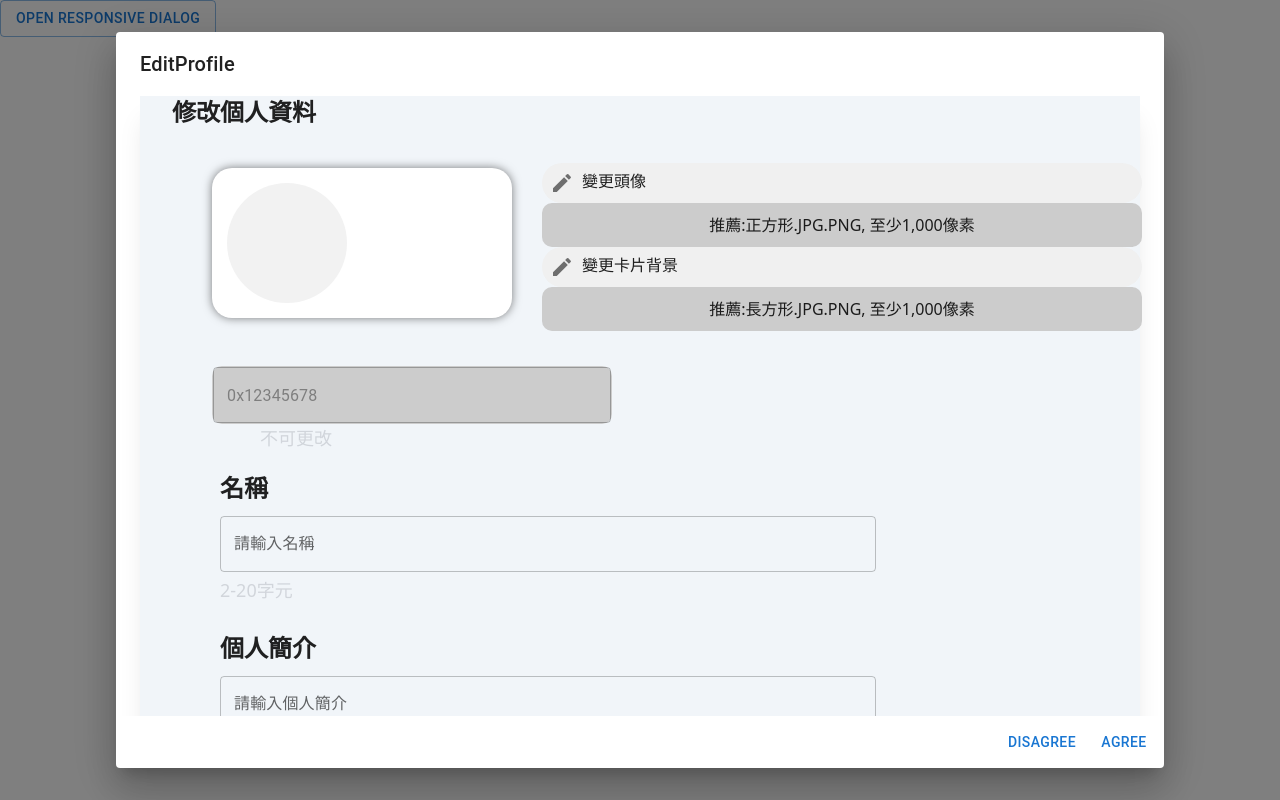
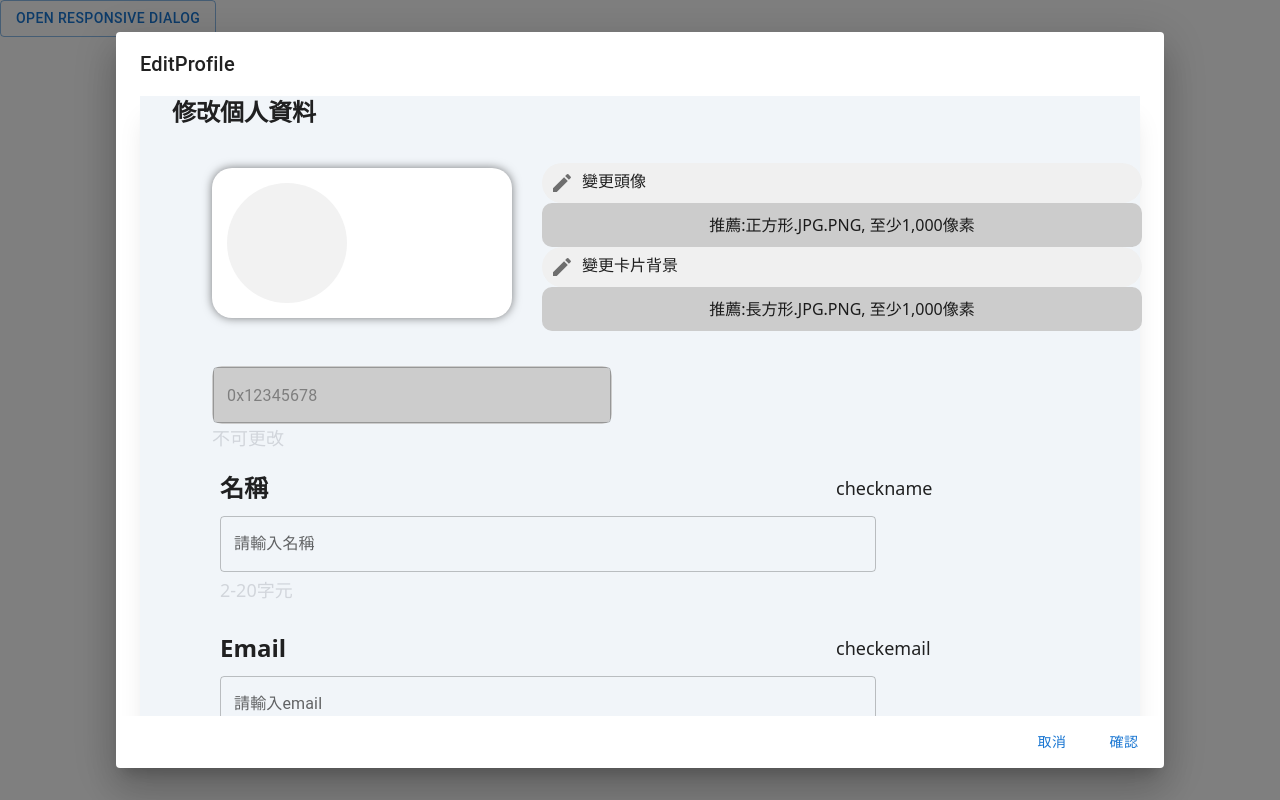
Before and after one commit to IPFS-Blog/Frontend, a Next.js app: page / in a window 1280 px wide. Both pictures are taken after a click on the button "OPEN RESPONSIVE DIALOG". Built offline with nearby package versions, Linux system fonts and the light colour scheme.

Commit message:
fix: 加入email修改

```diff
--- a/components/users/EditProfile.tsx
+++ b/components/users/EditProfile.tsx
@@ -26,6 +26,7 @@ export default function Editprofile() {
   return (
     <>
       <div>
+        {/*  dialog部分皆為彈窗*/}
         <Button variant="outlined" onClick={handleClickOpen}>
           Open responsive dialog
         </Button>
@@ -38,30 +39,34 @@ export default function Editprofile() {
         >
           <DialogTitle id="responsive-dialog-title">{"EditProfile"}</DialogTitle>
           <DialogContent>
+            {/* 彈窗後整個畫面設計 */}
             <div className={styles.all}>
               <div className="ml-8">
                 <span className="text-2xl font-bold">修改個人資料</span>
                 <div className="ml-10 mt-10">
-                  <div className={styles.whitetri}>
-                    <div className={styles.graycir}></div>
-
+                  {/* 左上角 卡片與大頭貼 */}
+                  <div className={styles.roundedcard}>
+                    <div className={styles.photostickers}></div>
+                    {/* 右上角 4個長方形提示框 */}
                     <Box display="flex" flexDirection="column" justifyContent="center" pl={60} pt={1} width="200%">
                       <Box alignItems="center" bgcolor="#F0F0F0" borderRadius={10} width="600px">
+                        {/* FIXME:IconButton需要寫功能 */}
                         <IconButton>
                           <Edit />
                         </IconButton>
                         變更頭像
                       </Box>
-                      <Box className={styles.graylongtri}>推薦:正方形.JPG.PNG, 至少1,000像素</Box>
+                      <Box className={styles.promptbox}>推薦:正方形.JPG.PNG, 至少1,000像素</Box>
                       <Box bgcolor="#F0F0F0" borderRadius={10} width="600px">
                         <IconButton>
                           <Edit />
                         </IconButton>
                         變更卡片背景
                       </Box>
-                      <Box className={styles.graylongtri}>推薦:長方形.JPG.PNG, 至少1,000像素</Box>
+                      <Box className={styles.promptbox}>推薦:長方形.JPG.PNG, 至少1,000像素</Box>
                     </Box>
                   </div>
+                  {/*錢包地址(不可更改) FIXME:後續需要錢包地址*/}
                   <div className="mt-12">
                     <Box className={styles.walletaddress}>
                       <TextField
@@ -71,17 +76,31 @@ export default function Editprofile() {
                         defaultValue="0x12345678"
                       />
                     </Box>
-                    <p className="ml-12 text-lg text-gray-300">不可更改</p>
+                    <p className="text-lg text-gray-300">不可更改</p>
                   </div>
                   <p></p>
+                  {/* 下方5個輸入框 */}
                   <div>
+                    {/* 名稱部分 */}
                     <div className={styles.wordsizediv}>
-                      <div className={styles.wordsize}>名稱</div>
-                      <p></p>
+                      <div className="flex items-center justify-between">
+                        <div className={styles.wordsize}>名稱</div>
+                        {/* FIXME:checkname功能需再加  */}
+                        <button className="h-10 w-10 text-lg">checkname</button>
+                      </div>
                       <TextField fullWidth id="outlined-basic" label="請輸入名稱" variant="outlined" />
                       <span className="text-lg text-gray-300">2-20字元</span>
-                      <p></p>
                     </div>
+                    {/* email 部分 */}
+                    <div className={styles.wordsizediv}>
+                      <div className="flex items-center justify-between">
+                        <div className={styles.wordsize}>Email</div>
+                        {/* FIXME:checkemail功能需再加   */}
+                        <button className="h-10 w-10 text-lg">checkemail</button>
+                      </div>
+                      <TextField fullWidth id="outlined-basic" label="請輸入email" variant="outlined" />
+                    </div>
+                    {/* 個人簡介部分 */}
                     <div className={styles.wordsizediv}>
                       <div className={styles.wordsize}>個人簡介</div>
                       <p></p>
@@ -89,6 +108,7 @@ export default function Editprofile() {
                       <span className="text-lg text-gray-300">建議50字以內,最長200字</span>
                       <p></p>
                     </div>
+                    {/* 輸入標籤部分 */}
                     <div className={styles.wordsizediv}>
                       <div className={styles.wordsize}>添加標籤</div>
                       <p></p>
@@ -96,14 +116,17 @@ export default function Editprofile() {
                       <span className="text-lg text-gray-300">建議至多5個主標籤</span>
                       <p></p>
                     </div>
+                    {/* 社群關係連結 */}
                     <div className={styles.wordsizediv}>
                       <div className={styles.wordsize}>社群關係連結</div>
                       <p></p>
                       <TextField fullWidth id="outlined-basic" label="請輸入社群連結" variant="outlined" />
                       <p></p>
                     </div>
+                    {/* 右下角重置與確認按鈕 */}
                     <div className={styles.buttondiv}>
                       <button className={styles.resetbutton}>重置</button>
+                      {/* FIXME:API */}
                       <button className={styles.surebutton}>確認</button>
                     </div>
                   </div>
@@ -113,10 +136,10 @@ export default function Editprofile() {
           </DialogContent>
           <DialogActions>
             <Button autoFocus onClick={handleClose}>
-              Disagree
+              取消
             </Button>
             <Button onClick={handleClose} autoFocus>
-              Agree
+              確認
             </Button>
           </DialogActions>
         </Dialog>
--- a/styles/EditProfile.module.css
+++ b/styles/EditProfile.module.css
@@ -6,7 +6,7 @@
   box-shadow: var(--tw-ring-offset-shadow, 0 0 #0000), var(--tw-ring-shadow, 0 0 #0000), var(--tw-shadow);
   width: 1000px;
 }
-.whitetri {
+.roundedcard {
   background-color: #ffffff;
   border-radius: 20px;
   width: 300px;
@@ -17,7 +17,7 @@
   justify-content: center;
   box-shadow: 0 0 10px rgba(0, 0, 0, 0.5);
 }
-.graycir {
+.photostickers {
   background-color: #f2f2f2;
   border-radius: 50%;
   width: 120px;
@@ -26,7 +26,7 @@
   top: 15px;
   left: 15px;
 }
-.graylongtri {
+.promptbox {
   background-color: #ccc;
   padding: 10px;
   border-radius: 10px;
@@ -44,7 +44,7 @@
   display: flex;
   justify-content: "center";
 }
-.addresswidth{
+.addresswidth {
   width: 400px;
 }
 .wordsizediv {
```
